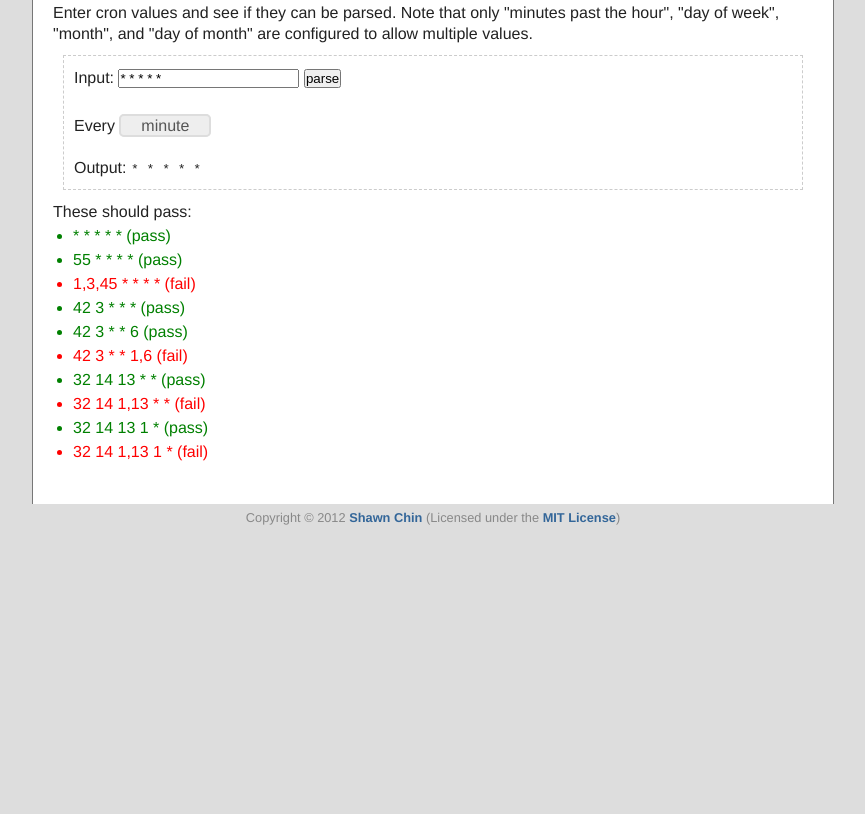
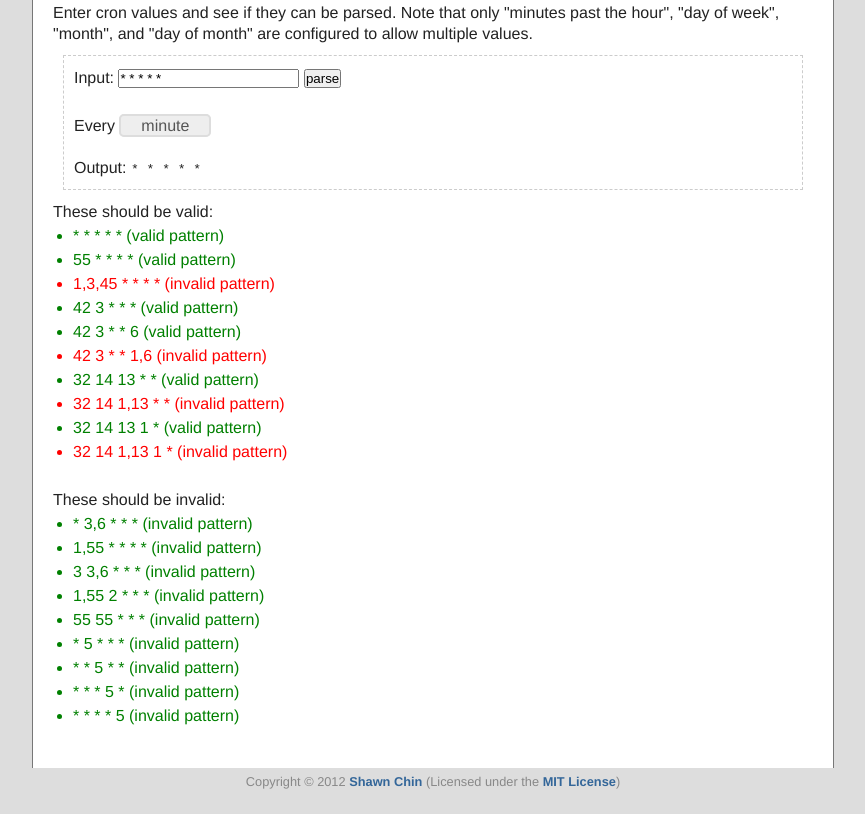
Before and after one commit to shawnchin/jquery-cron, a plain HTML site: page test_multiple.html in a window 1280 px wide. Shown: the part 878-1692 px from the top of the page, without its empty margins (207-1072 px from the left). Before the commit the page ends 1428 px from the top, so only its background shows below. Drawn offline with nearby package versions, Linux system fonts and the light colour scheme.

Commit message:
added tests for invalid patterns

```diff
--- a/test_multiple.html
+++ b/test_multiple.html
@@ -135,7 +135,7 @@
     <p>Output: <span class='example-text' id='test_input-val'></span></p>
     </div>
 
-    These should pass:
+    These should be valid:
     <ul class="test-data" id='test-data'>
         <li>* * * * *</li>
         <li>55 * * * *</li>
@@ -147,6 +147,19 @@
         <li>32 14 1,13 * *</li>
         <li>32 14 13 1 *</li>
         <li>32 14 1,13 1 *</li>
+    </ul><br />
+
+    These should be invalid:
+    <ul class="test-data" id='test-data' data-assert-invalid='true'>
+        <li>* 3,6 * * *</li>
+        <li>1,55 * * * *</li>
+        <li>3 3,6 * * *</li>
+        <li>1,55 2 * * *</li>
+        <li>55 55 * * *</li>
+        <li>* 5 * * *</li>
+        <li>* * 5 * *</li>
+        <li>* * * 5 *</li>
+        <li>* * * * 5</li>
     </ul>
 
     <script type="text/javascript">
@@ -166,17 +179,19 @@
             $("#parse-invalid").toggle((valid === false));
         });
 
-        $("#test-data").children("li").each(function() {
+        $(".test-data").children("li").each(function() {
             var $this = $(this)
             var valid = x.cron("value", $this.text());
             if (valid === false) {
-                $this.addClass("fail").append("  (fail)");
+                $this.append("  (invalid pattern)")
+                .addClass(($this.parent().data("assert-invalid")) ? "pass" : "fail");
             } else {
-                $this.addClass("pass").append("  (pass)");
+                $this.append("  (valid pattern)")
+                .addClass(($this.parent().data("assert-invalid")) ? "fail" : "pass");
             }
         });
 
-        x.cron("value", "* * * * *");
+        x.cron("value", "* * * * *"); // reset to a sensible value
     });
     </script>
 </div>
```
